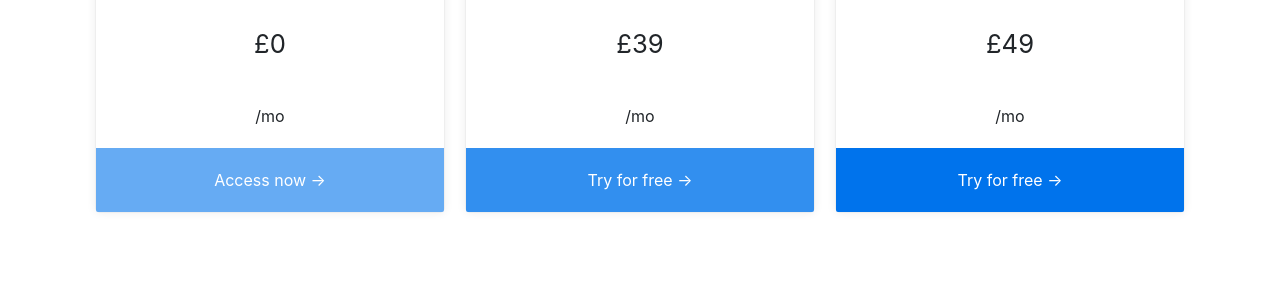
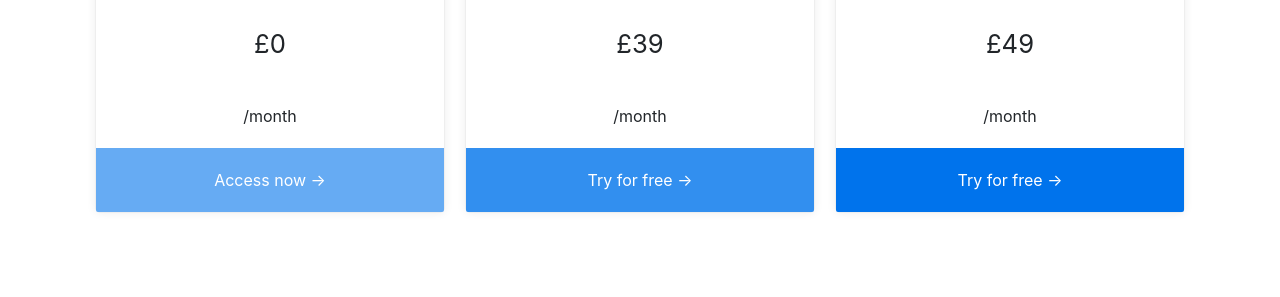
Before and after one commit to muchdogesec/ctibutler-website, a Jekyll site: the page built from pricing/index.html, in a window 1280 px wide. Shown: the part 797-1094 px from the top of the page. Built offline with Jekyll 4.4.1, drawn with Linux system fonts in a browser that asks for light colours.

Commit message:
Update index.html (#7)

```diff
--- a/pricing/index.html
+++ b/pricing/index.html
@@ -22,7 +22,7 @@ pricing_table:
         highlight: false
       - text: £0
         highlight: true
-      - text: /mo
+      - text: /month
         highlight: false
     call_to_action:
       link: https://app.ctibutler.com
@@ -42,7 +42,7 @@ pricing_table:
         highlight: false
       - text: £39
         highlight: true
-      - text: /mo
+      - text: /month
         highlight: false
     call_to_action:
       link: https://app.ctibutler.com
@@ -62,7 +62,7 @@ pricing_table:
         highlight: false
       - text: £49
         highlight: true
-      - text: /mo
+      - text: /month
         highlight: false
     call_to_action:
       link: https://app.ctibutler.com
```
